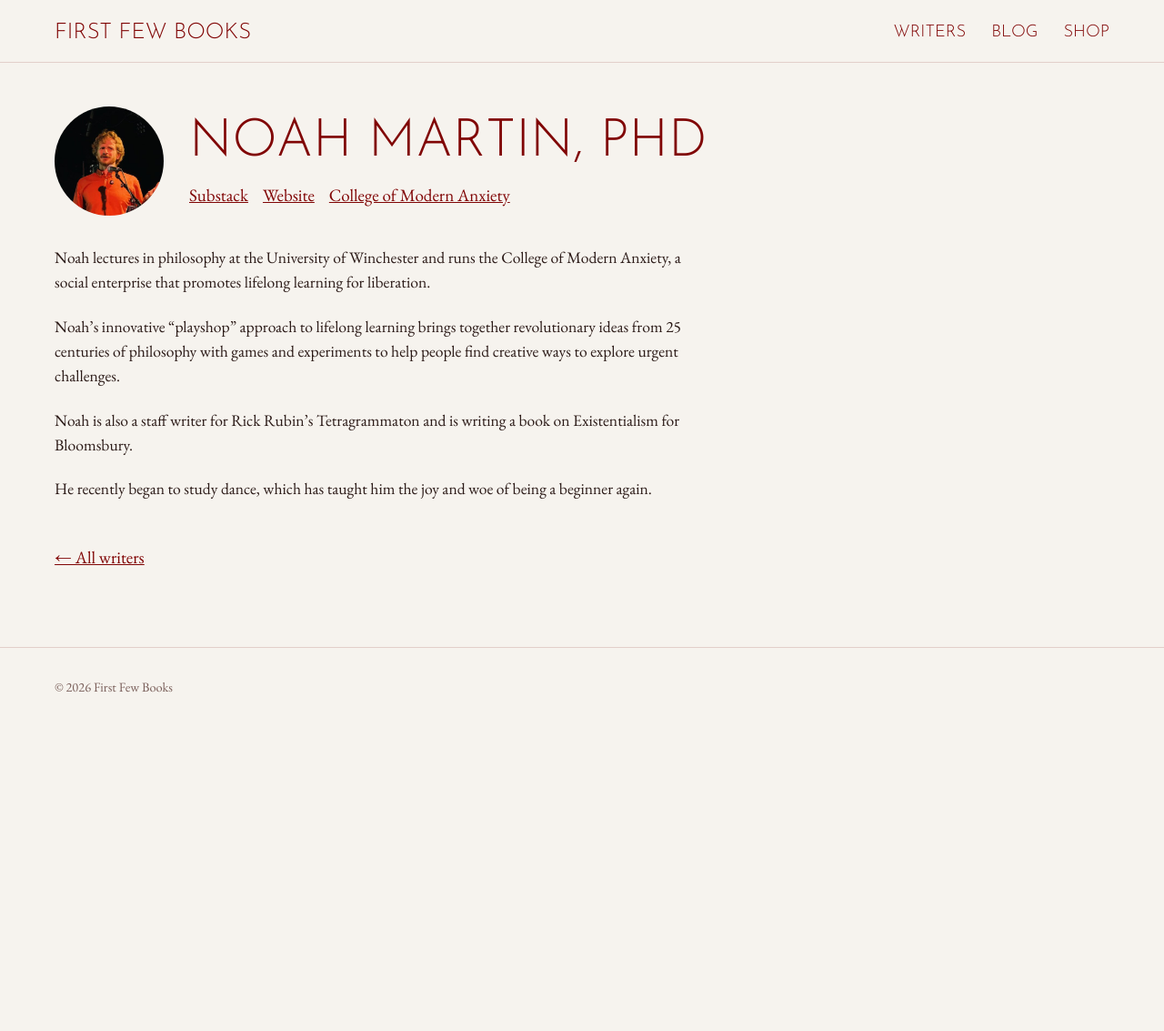
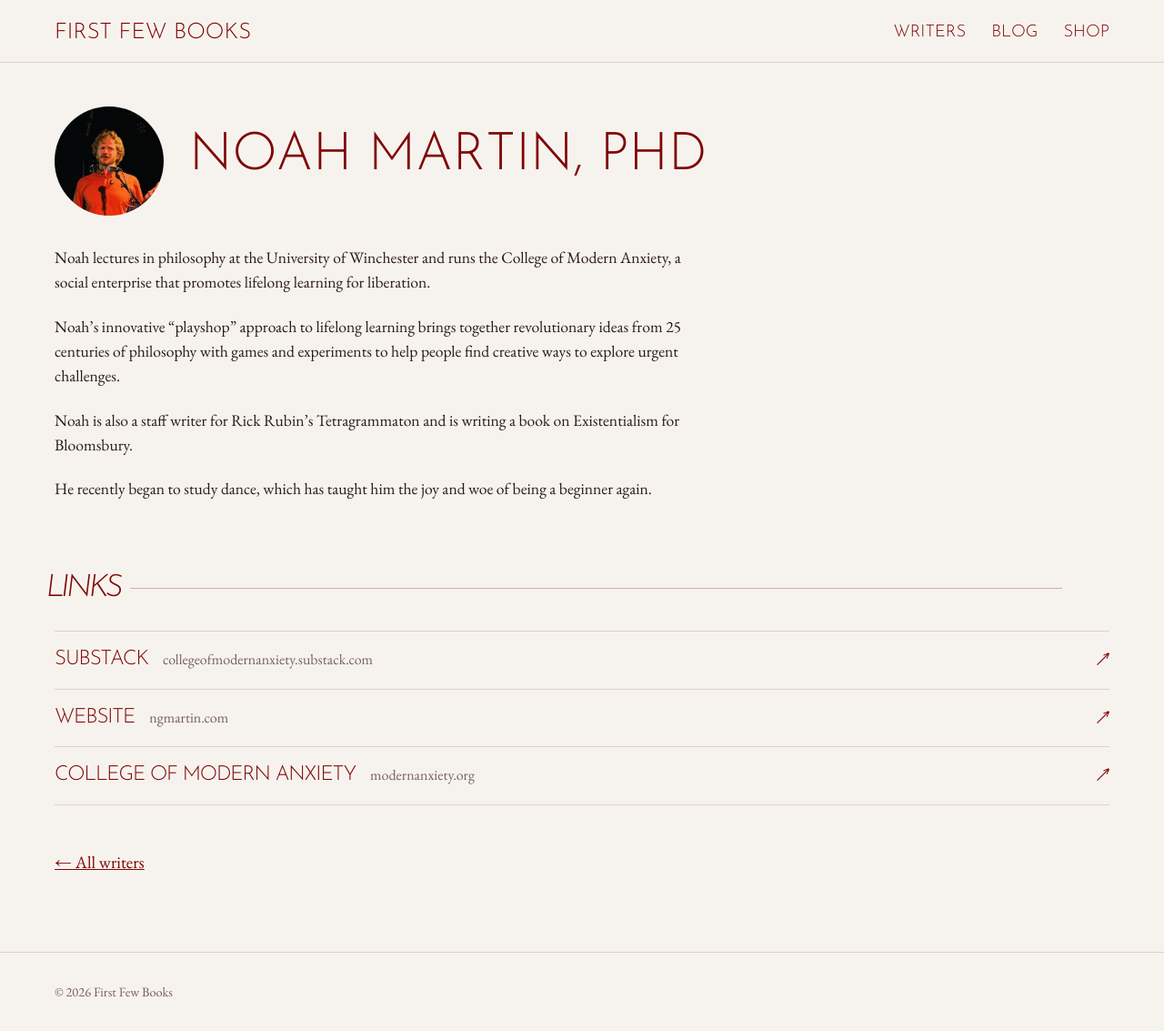
Before and after one commit to nelepope/firstfewbooks, a Jekyll site: the page built from _members/noah-martin.md, in a window 1280 px wide. Shown: the whole page at 91% size. Built offline with Jekyll 4.4.1, drawn with Linux system fonts in a browser that asks for light colours; before the commit the page ends 900 px from its top, so only the background shows below that.

Commit message:
Profiles: one row of latest posts, then a links section
Co-Authored-By: Claude Opus 5.5 <noreply@anthropic.com>

```diff
--- /dev/null
+++ b/_includes/external-link.html
@@ -0,0 +1,3 @@
+{% comment %}Shows the address without https://, www. or a trailing slash.{% endcomment %}
+{% assign domain = include.url | remove: "https://" | remove: "http://" | remove: "www." | split: "/" | join: "/" %}
+<li><a href="{{ include.url }}" target="_blank" rel="noopener"><span class="link-label">{{ include.label }}</span><span class="link-domain">{{ domain }}</span><span class="link-arrow" aria-hidden="true">&nearr;</span></a></li>
--- a/_layouts/member.html
+++ b/_layouts/member.html
@@ -9,17 +9,6 @@ layout: default
     <div>
       <h1>{{ page.name }}</h1>
       {% if page.tagline %}<p class="tagline">{{ page.tagline }}</p>{% endif %}
-      {% if page.substack or page.links %}
-        <p class="links">
-          {% if page.substack %}
-            {% assign sub = page.substack | remove: "@" %}
-            {% unless sub contains "." %}{% assign sub = sub | append: ".substack.com" %}{% endunless %}
-            {% unless sub contains "://" %}{% assign sub = sub | prepend: "https://" %}{% endunless %}
-            <a href="{{ sub }}" target="_blank" rel="noopener">Substack</a>
-          {% endif %}
-          {% for link in page.links %}<a href="{{ link.url }}" target="_blank" rel="noopener">{{ link.label }}</a>{% endfor %}
-        </p>
-      {% endif %}
     </div>
   </header>
 
@@ -44,10 +33,25 @@ layout: default
 
   {% if posts.size > 0 %}
     <section class="section">
-      <h2>Blog posts</h2>
-      <div class="post-grid">
-        {% for post in posts %}{% include post-card.html post=post %}{% endfor %}
+      <h2 class="rule-heading">Latest blogs</h2>
+      <div class="post-grid post-row">
+        {% for post in posts limit: 3 %}{% include post-card.html post=post %}{% endfor %}
       </div>
+    </section>
+  {% endif %}
+
+  {% if page.substack or page.links %}
+    <section class="section">
+      <h2 class="rule-heading">Links</h2>
+      <ul class="link-list">
+        {% if page.substack %}
+          {% assign sub = page.substack | remove: "@" %}
+          {% unless sub contains "." %}{% assign sub = sub | append: ".substack.com" %}{% endunless %}
+          {% unless sub contains "://" %}{% assign sub = sub | prepend: "https://" %}{% endunless %}
+          {% include external-link.html label="Substack" url=sub %}
+        {% endif %}
+        {% for link in page.links %}{% include external-link.html label=link.label url=link.url %}{% endfor %}
+      </ul>
     </section>
   {% endif %}
 
--- a/assets/css/style.css
+++ b/assets/css/style.css
@@ -211,3 +211,16 @@ main > .wrap:first-child { padding-top: 48px; }
 }
 
 .coming-soon { font-family: var(--font-display); font-weight: 300; font-style: italic; text-transform: uppercase; letter-spacing: -.05em; color: var(--accent); font-size: clamp(1.6rem, 3vw, 2.4rem); margin: .5em 0 2em; }
+
+/* Writer profile: one row of posts, then their links */
+.post-row { grid-template-columns: repeat(3, 1fr); }
+@media (max-width: 760px) { .post-row { grid-template-columns: 1fr; } }
+.link-list { list-style: none; padding: 0; margin: 0; border-top: 1px solid var(--line); }
+.link-list a {
+  display: flex; align-items: baseline; gap: 16px; padding: 14px 0;
+  border-bottom: 1px solid var(--line); text-decoration: none; color: var(--accent);
+}
+.link-label { font-family: var(--font-display); font-weight: 300; text-transform: uppercase; letter-spacing: -.05em; font-size: 1.4rem; }
+.link-domain { color: var(--muted); font-size: 1rem; overflow-wrap: anywhere; }
+.link-arrow { margin-left: auto; font-size: 1.2rem; }
+.link-list a:hover .link-label { font-style: italic; }
```
